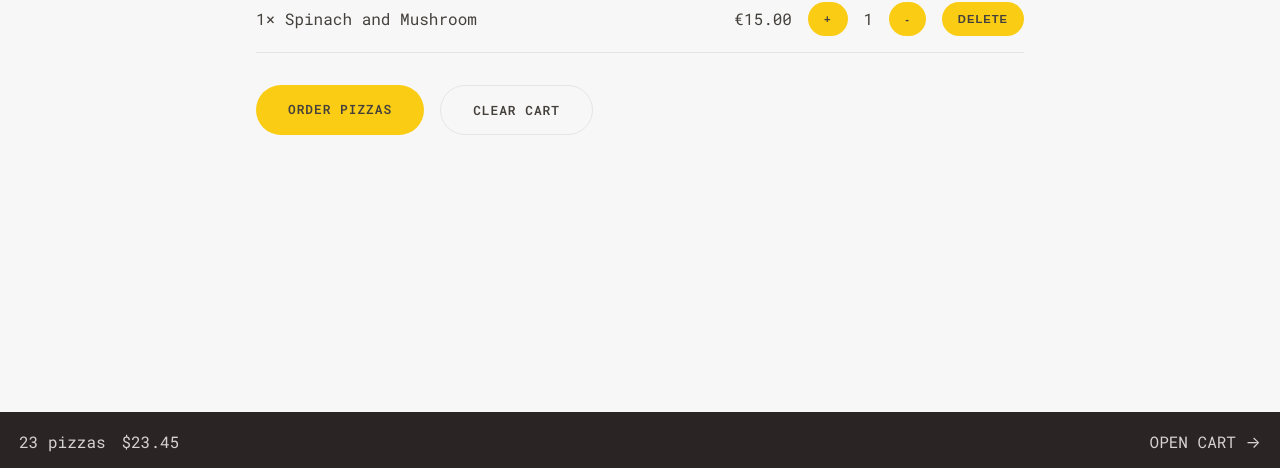
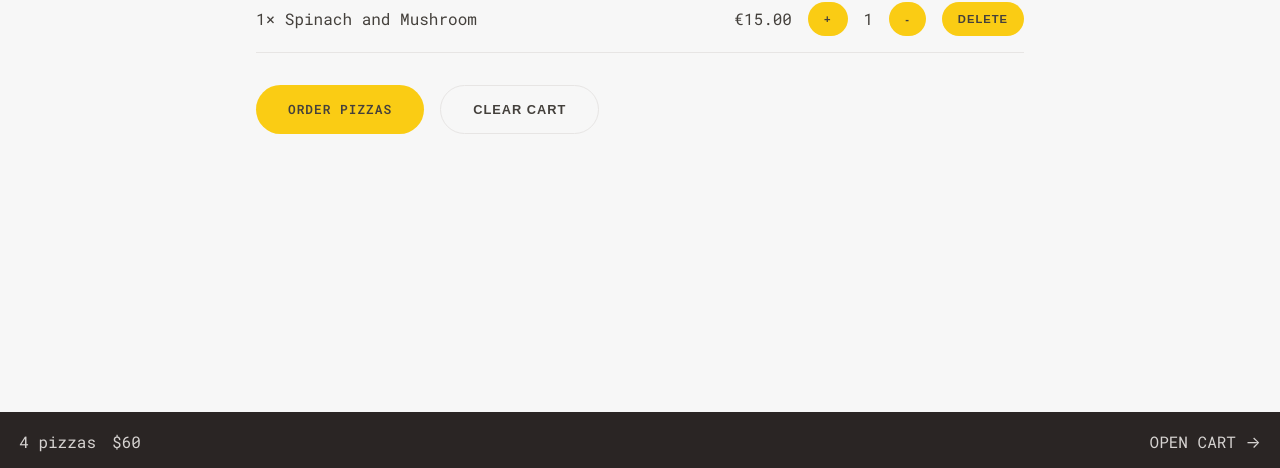
Before and after one commit to kazmonroy/via-napoli, a React (Vite) app: page /cart in a window 1280 px wide. Shown: the part 329-797 px from the top of the page. Built offline with nearby package versions, Linux system fonts and the light colour scheme.

Commit message:
Add cartSlice and dispatch actions in Cart feature

```diff
--- a/src/features/cart/Cart.tsx
+++ b/src/features/cart/Cart.tsx
@@ -4,30 +4,6 @@ import { useAppDispatch, useAppSelector } from '../../hooks';
 import Button from '../../ui/Button';
 import styles from './Cart.module.css';
 import { clearCart } from './cartSlice';
-
-// const fakeCart = [
-//   {
-//     pizzaId: 12,
-//     name: 'Mediterranean',
-//     quantity: 2,
-//     unitPrice: 16,
-//     totalPrice: 32,
-//   },
-//   {
-//     pizzaId: 6,
-//     name: 'Vegetale',
-//     quantity: 1,
-//     unitPrice: 13,
-//     totalPrice: 13,
-//   },
-//   {
-//     pizzaId: 11,
-//     name: 'Spinach and Mushroom',
-//     quantity: 1,
-//     unitPrice: 15,
-//     totalPrice: 15,
-//   },
-// ];
 
 function Cart() {
   const cart = useAppSelector((state) => state.cart.cart);
@@ -42,7 +18,10 @@ function Cart() {
     <section className={styles.cart}>
       <Link to='/menu'>&larr; Back to menu</Link>
 
+      {cart.length > 0 ? (
+        <>
           <h2>Your cart, {username}</h2>
+
           {cart.map((item) => (
             <CartItem key={item.pizzaId} item={item} />
           ))}
@@ -51,15 +30,14 @@ function Cart() {
             <Button size='md' to='/order/new'>
               Order pizzas
             </Button>
-        <Button
-          size='md'
-          to='/order/new'
-          style='secondary'
-          onClick={handleClearCart}
-        >
+            <Button size='md' style='secondary' onClick={handleClearCart}>
               Clear cart
             </Button>
           </div>
+        </>
+      ) : (
+        <p>Cart is empty, start adding pizzas!</p>
+      )}
     </section>
   );
 }
--- a/src/features/cart/CartItem.tsx
+++ b/src/features/cart/CartItem.tsx
@@ -1,14 +1,33 @@
+import { useAppDispatch } from '../../hooks';
 import { PizzaOrder } from '../../services/api.interfaces';
 import Button from '../../ui/Button';
 import { formatCurrency } from '../../utils/helpers';
 import styles from './Cart.module.css';
+import {
+  decreaseItemQuantity,
+  deleteItem,
+  increaseItemQuantity,
+} from './cartSlice';
 
 interface Props {
   item: PizzaOrder;
 }
 
 function CartItem({ item }: Props) {
-  const { name, quantity, totalPrice } = item;
+  const dispatch = useAppDispatch();
+  const { name, quantity, totalPrice, pizzaId } = item;
+
+  const handleIncrease = () => {
+    dispatch(increaseItemQuantity(pizzaId));
+  };
+
+  const handleDecrease = () => {
+    dispatch(decreaseItemQuantity(pizzaId));
+  };
+
+  const handleDeleteItem = () => {
+    dispatch(deleteItem(pizzaId));
+  };
 
   return (
     <li className={styles.item}>
@@ -17,10 +36,16 @@ function CartItem({ item }: Props) {
       </p>
       <div>
         <p>{formatCurrency(totalPrice)}</p>
-        <Button size='sm'>+</Button>
+        <Button size='sm' onClick={handleIncrease}>
+          +
+        </Button>
         <span>{quantity}</span>
-        <Button size='sm'>-</Button>
-        <Button size='sm'>Delete</Button>
+        <Button size='sm' onClick={handleDecrease}>
+          -
+        </Button>
+        <Button size='sm' onClick={handleDeleteItem}>
+          Delete
+        </Button>
       </div>
     </li>
   );
--- a/src/features/cart/CartOverview.tsx
+++ b/src/features/cart/CartOverview.tsx
@@ -1,15 +1,27 @@
 import { Link } from 'react-router-dom';
 import styles from './Cart.module.css';
+import { useAppSelector } from '../../hooks';
 
 function CartOverview() {
+  const cart = useAppSelector((state) => state.cart.cart);
+
+  const totalPizzas = cart.reduce((acc, curr) => acc + curr.quantity, 0);
+  const totalPrice = cart.reduce((acc, curr) => acc + curr.totalPrice, 0);
+
+  if (!cart) return null;
+
   return (
-    <div className={styles['cart-overview']}>
-      <p>
-        <span>23 pizzas</span>
-        <span>$23.45</span>
-      </p>
-      <Link to='/cart'>Open cart &rarr;</Link>
-    </div>
+    <>
+      {cart.length > 0 && (
+        <div className={styles['cart-overview']}>
+          <p>
+            <span>{totalPizzas} pizzas</span>
+            <span>${totalPrice}</span>
+          </p>
+          <Link to='/cart'>Open cart &rarr;</Link>
+        </div>
+      )}
+    </>
   );
 }
 
--- a/src/features/cart/cartSlice.tsx
+++ b/src/features/cart/cartSlice.tsx
@@ -6,6 +6,7 @@ interface Cart {
 }
 
 const initialState: Cart = {
+  // cart: [],
   cart: [
     {
       pizzaId: 12,
@@ -54,9 +55,11 @@ const cartSlice = createSlice({
     decreaseItemQuantity(state, action: PayloadAction<number>) {
       const item = state.cart.find((item) => item.pizzaId === action.payload);
 
-      if (!item) return state;
+      if (!item) return;
+      if (item.quantity === 0) return;
 
       item.quantity--;
+
       item.totalPrice = item.quantity * item.unitPrice;
     },
     clearCart(state) {
--- a/src/ui/Button.tsx
+++ b/src/ui/Button.tsx
@@ -11,11 +11,6 @@ interface Props {
 }
 
 function Button({ children, onClick, size, disabled, to, style }: Props) {
-  // const handleClick = () => {
-  //   if (!onClick) return;
-  //   onClick!();
-  // };
-
   if (to)
     return (
       <Link
@@ -30,7 +25,9 @@ function Button({ children, onClick, size, disabled, to, style }: Props) {
   return (
     <button
       disabled={disabled}
-      className={`${styles.btn} ${size ? styles[size] : ''}`}
+      className={`${styles.btn} ${size ? styles[size] : ''} ${
+        style ? styles[style] : ''
+      }`}
       onClick={onClick}
     >
       {children}
```
Lines whose indentation alone changed are shown as unchanged.
